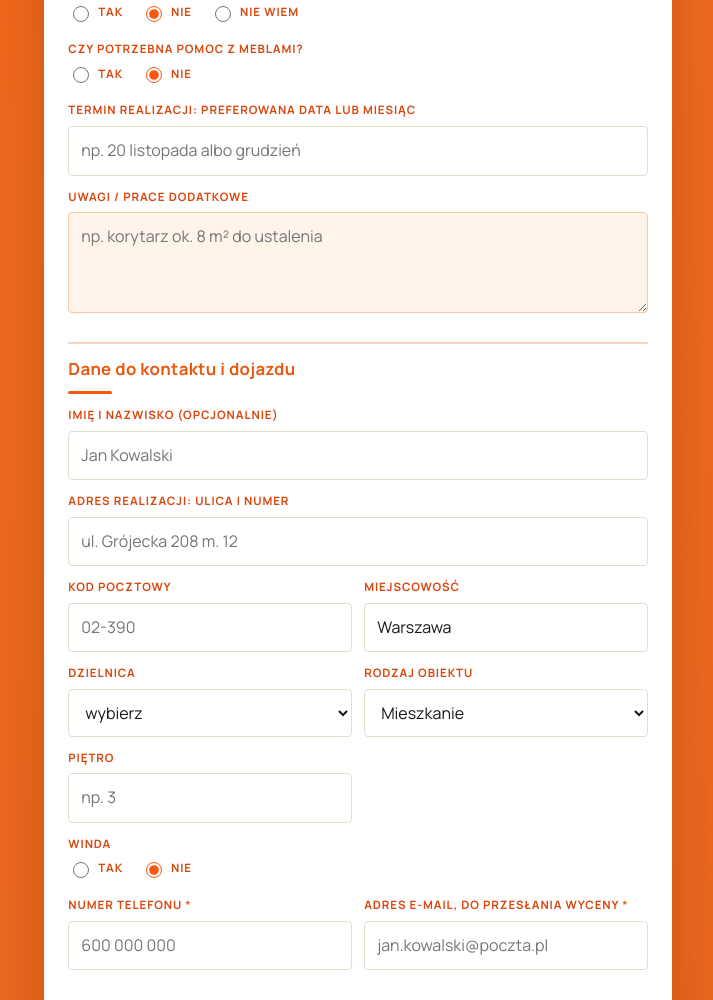
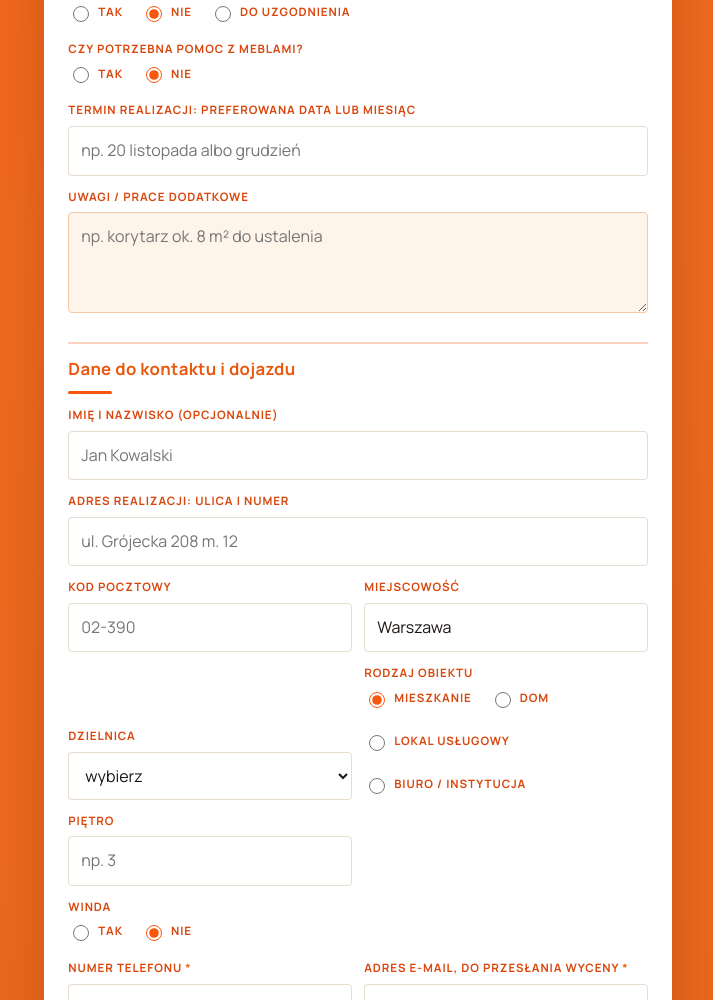
Before and after one commit to Disaster26/smartparkiet-www, a plain HTML site: page wycena.html in a window 1280 px wide. Shown: the part 1255-2255 px from the top of the page, without its empty margins (534-1247 px from the left). Drawn offline with nearby package versions, Linux system fonts and the light colour scheme.

Commit message:
Artur 20.10 16:28-16:32: naprawy 'do uzgodnienia', rodzaj obiektu jako cztery kolka
Co-Authored-By: Claude Opus 5.5 <noreply@anthropic.com>

```diff
--- a/wycena.html
+++ b/wycena.html
@@ -1006,6 +1006,17 @@ figure{margin:0}
     var py=rt.closest('.pyt'),sp=py&&py.querySelector('span');if(sp)sp.textContent='Czy potrzebna pomoc z meblami?';
     var lt=rt.closest('label'),ln=rn.closest('label');if(!lt||!ln)return;
     lt.lastChild.textContent=' nie';ln.lastChild.textContent=' tak';ln.parentNode.insertBefore(ln,lt);})();
+/* Artur 20.10 16:28: przy naprawach zamiast 'nie wiem' napis 'do uzgodnienia' (wartosc bez zmian) */
+(function(){var r=document.querySelector('input[name=napr][value="nie wiem"]'),l=r&&r.closest('label');if(l&&l.lastChild)l.lastChild.textContent=' do uzgodnienia';})();
+/* Artur 20.10 16:32: rodzaj obiektu jako cztery kolka zamiast listy (lista zostaje ukryta, kolka ja ustawiaja) */
+(function(){var sel=document.getElementById('obiektKl');if(!sel||document.getElementById('obiektKolka'))return;
+  var w=document.createElement('div');w.className='tn';w.id='obiektKolka';w.style.flexWrap='wrap';
+  [].slice.call(sel.options).forEach(function(o){var lb=document.createElement('label');lb.innerHTML='<input type="radio" name="obiektR"> ';
+    lb.firstChild.value=o.value||o.text;lb.appendChild(document.createTextNode(o.text));w.appendChild(lb);});
+  sel.style.display='none';sel.after(w);
+  function zSel(){var v=sel.value||sel.options[sel.selectedIndex].text;w.querySelectorAll('input').forEach(function(i){i.checked=(i.value===v);});}
+  w.addEventListener('change',function(e){if(e.target.name!=='obiektR')return;sel.value=e.target.value;sel.dispatchEvent(new Event('change',{bubbles:true}));sel.dispatchEvent(new Event('input',{bubbles:true}));});
+  zSel();var ost=sel.value;setInterval(function(){if(sel.value!==ost){ost=sel.value;zSel();}},400);})();
 (function(){
   /* Artur 14.10: rubryka na prace nietypowe wpisywane recznie z kwota, wchodzi do widelek i do tabeli w PDF.
      Widoczna tylko dla parkieciarza: link wycena.html?parkieciarz (zapamietywane na tym telefonie). */
@@ -1454,7 +1465,7 @@ figure{margin:0}
         ['Renowacja parkietu (m²)',a,cena],
         ['Wymiana listwy przypodłogowej'+(listwy?' '+(zn('listwy')==='MDF'?'MDF':'klasycznej'):'')+' (mb)',mb,50],
         ['Stabilizacja parkietu metodą iniekcji (m²)',zn('stab')==='tak'?(Math.max(0,+pole('stabM2')||0)||'do ustalenia'):(zn('stab')==='do uzgodnienia'?'do uzgodnienia':0),zn('stab')==='do uzgodnienia'?null:70], /* Artur 20.10 16:15-16:26: opcja 'do uzgodnienia' */
-        ['Naprawy parkietu (kpl.)',zn('napr')==='tak'?'do uzgodnienia':0,null],
+        ['Naprawy parkietu (kpl.)',(zn('napr')==='tak'||zn('napr')==='nie wiem')?'do uzgodnienia':0,null], /* Artur 20.10 16:28: 'nie wiem' = do uzgodnienia */
         ['Koloryzacja parkietu (m²)',kolor?a:0,70],
         ['Przesunięcie mebli przez ekipę (usł.)',meble?1:0,300]
       ].concat((window.spDodatkowe?window.spDodatkowe():[]).map(x=>[x.o+' ('+x.j+')',x.i,x.c]));
```
